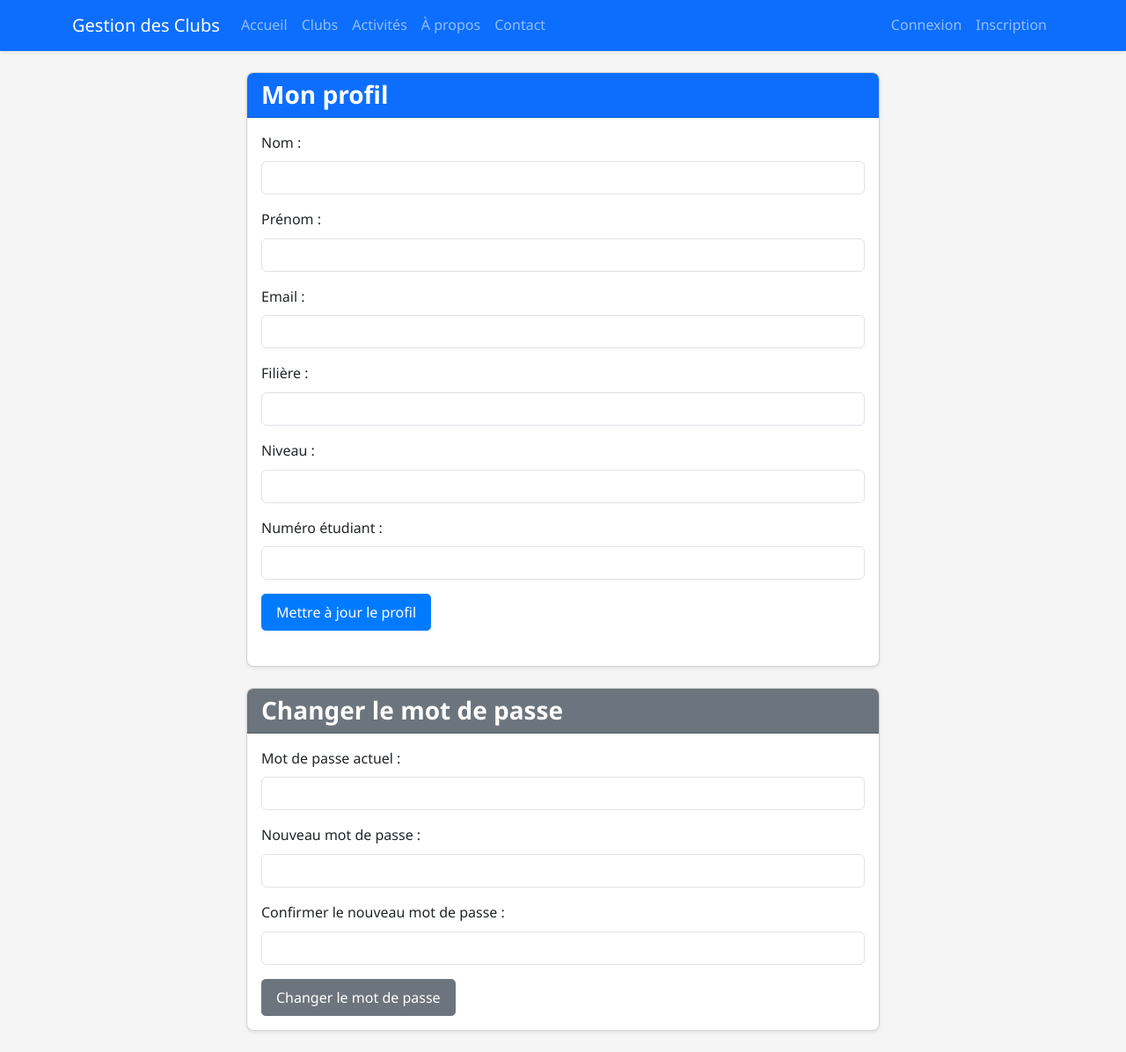
After one commit to Khattouaymen/platforme-de-gestion-des-clubs, a PHP site: template app/views/etudiant/profil.php in a window 1280 px wide. The commit adds this page. Shown: the whole page at 88% size. Run offline with PHP 8.4, Linux system fonts and the light colour scheme; the template is opened without the code that fills it, so the values that code supplies are empty.

Commit message:
feat: Enhance student profile management by adding new fields and validation for club membership requests

```diff
--- a/app/models/DemandeAdhesionModel.php
+++ b/app/models/DemandeAdhesionModel.php
@@ -69,7 +69,7 @@ class DemandeAdhesionModel extends Model {
      * @return array Liste des demandes pour ce club
      */
     public function getByClubId($clubId) {
-        $sql = "SELECT d.*, e.nom as etudiant_nom, e.prenom as etudiant_prenom
+        $sql = "SELECT d.*, e.nom as etudiant_nom, e.prenom as etudiant_prenom, e.email as etudiant_email, e.filiere as etudiant_filiere, e.niveau as etudiant_niveau
                 FROM demandeadhesion d
                 LEFT JOIN etudiant e ON d.etudiant_id = e.id_etudiant
                 WHERE d.club_id = :club_id";
--- /dev/null
+++ b/app/views/etudiant/profil.php
@@ -0,0 +1,108 @@
+<?php
+// app/views/etudiant/profil.php
+// Vue du profil étudiant avec édition des informations et changement de mot de passe
+
+// Pré-remplir les champs avec les données de l'étudiant
+$etudiant = isset($etudiant) ? $etudiant : [];
+function val($key, $default = '') {
+    global $etudiant;
+    return isset($etudiant[$key]) ? htmlspecialchars($etudiant[$key]) : $default;
+}
+?>
+
+<div class="container">
+    <div class="row">
+        <div class="col-md-8 mx-auto">
+            <div class="card shadow-sm mb-4">
+                <div class="card-header bg-primary text-white">
+                    <h3 class="card-title mb-0">Mon profil</h3>
+                </div>
+                <div class="card-body">
+                    <?php if (isset($errors) && !empty($errors)): ?>
+                        <div class="alert alert-danger">
+                            <?php foreach ($errors as $error): ?>
+                                <div><?php echo htmlspecialchars($error); ?></div>
+                            <?php endforeach; ?>
+                        </div>
+                    <?php endif; ?>
+
+                    <?php if (isset($error)): ?>
+                        <div class="alert alert-danger"><?php echo htmlspecialchars($error); ?></div>
+                    <?php endif; ?>
+
+                    <?php if (isset($_GET['success'])): ?>
+                        <div class="alert alert-success">Profil mis à jour avec succès.</div>
+                    <?php endif; ?>
+
+                    <?php if (isset($_SESSION['profile_completion_error'])): ?>
+                        <div class="alert alert-warning"><?php echo htmlspecialchars($_SESSION['profile_completion_error']); ?></div>
+                        <?php unset($_SESSION['profile_completion_error']); ?>
+                    <?php endif; ?>
+
+                    <form method="post" action="/etudiant/updateProfil" class="mb-4">
+                        <div class="mb-3">
+                            <label for="nom" class="form-label">Nom :</label>
+                            <input type="text" class="form-control" id="nom" name="nom" value="<?php echo val('nom'); ?>" required>
+                        </div>
+                        <div class="mb-3">
+                            <label for="prenom" class="form-label">Prénom :</label>
+                            <input type="text" class="form-control" id="prenom" name="prenom" value="<?php echo val('prenom'); ?>" required>
+                        </div>
+                        <div class="mb-3">
+                            <label for="email" class="form-label">Email :</label>
+                            <input type="email" class="form-control" id="email" name="email" value="<?php echo val('email'); ?>" required>
+                        </div>
+                        <div class="mb-3">
+                            <label for="filiere" class="form-label">Filière :</label>
+                            <input type="text" class="form-control" id="filiere" name="filiere" value="<?php echo val('filiere'); ?>" required>
+                        </div>
+                        <div class="mb-3">
+                            <label for="niveau" class="form-label">Niveau :</label>
+                            <input type="text" class="form-control" id="niveau" name="niveau" value="<?php echo val('niveau'); ?>" required>
+                        </div>
+                        <div class="mb-3">
+                            <label for="numero_etudiant" class="form-label">Numéro étudiant :</label>
+                            <input type="text" class="form-control" id="numero_etudiant" name="numero_etudiant" value="<?php echo val('numero_etudiant'); ?>" required>
+                        </div>
+                        <button type="submit" class="btn btn-primary">Mettre à jour le profil</button>
+                    </form>
+                </div>
+            </div>
+
+            <div class="card shadow-sm">
+                <div class="card-header bg-secondary text-white">
+                    <h3 class="card-title mb-0">Changer le mot de passe</h3>
+                </div>
+                <div class="card-body">
+                    <?php if (isset($passwordErrors) && !empty($passwordErrors)): ?>
+                        <div class="alert alert-danger">
+                            <?php foreach ($passwordErrors as $error): ?>
+                                <div><?php echo htmlspecialchars($error); ?></div>
+                            <?php endforeach; ?>
+                        </div>
+                    <?php endif; ?>
+
+                    <?php if (isset($passwordError)): ?>
+                        <div class="alert alert-danger"><?php echo htmlspecialchars($passwordError); ?></div>
+                    <?php endif; ?>
+
+                    <form method="post" action="/etudiant/changePassword">
+                        <div class="mb-3">
+                            <label for="current_password" class="form-label">Mot de passe actuel :</label>
+                            <input type="password" class="form-control" id="current_password" name="current_password" required>
+                        </div>
+                        <div class="mb-3">
+                            <label for="new_password" class="form-label">Nouveau mot de passe :</label>
+                            <input type="password" class="form-control" id="new_password" name="new_password" required>
+                        </div>
+                        <div class="mb-3">
+                            <label for="confirm_password" class="form-label">Confirmer le nouveau mot de passe :</label>
+                            <input type="password" class="form-control" id="confirm_password" name="confirm_password" required>
+                        </div>
+                        <button type="submit" class="btn btn-secondary">Changer le mot de passe</button>
+                    </form>
+                </div>
+            </div>
+        </div>
+    </div>
+</div>
--- a/app/views/home/login.php
+++ b/app/views/home/login.php
@@ -92,8 +92,7 @@
                     </div>
                     <div class="col-md-6">
                         <input type="text" name="prenom" placeholder="Prénom" value="<?php echo isset($prenom) ? $prenom : ''; ?>" required>
-                    </div>
-                 </div>
+                    </div>                 </div>
                  <input type="email" name="email" placeholder="Email" value="<?php echo isset($email) ? $email : ''; ?>" required>
                  <input type="password" name="password" placeholder="mot de passe" required>
                  <input type="password" name="confirm_password" placeholder="Confirmer le mot de passe" required>
--- a/app/views/home/register_responsable.php
+++ b/app/views/home/register_responsable.php
@@ -37,9 +37,7 @@ ob_start();
                         <div class="mb-3">
                             <label for="prenom" class="form-label">Prénom</label>
                             <input type="text" class="form-control" id="prenom" name="prenom" value="<?php echo isset($prenom) ? $prenom : ''; ?>" required>
-                        </div>
-
-                        <div class="mb-3">
+                        </div>                          <div class="mb-3">
                             <label for="email" class="form-label">Email</label>
                             <input type="email" class="form-control" id="email" name="email" value="<?php echo isset($email) ? $email : ''; ?>" required>
                         </div>
```
Also changed, not shown: app/controllers/AuthController.php (+42 -13 lines), app/controllers/EtudiantController.php (+82 -12 lines), app/models/EtudiantModel.php (+40 -14 lines), app/views/etudiant/dashboard.php (+12 -3 lines), app/views/responsable/gestion_demandes_adhesion.php (+11 -11 lines), update_etudiant_table_add_filiere_niveau_numero.sql (added, +10 -0 lines).
